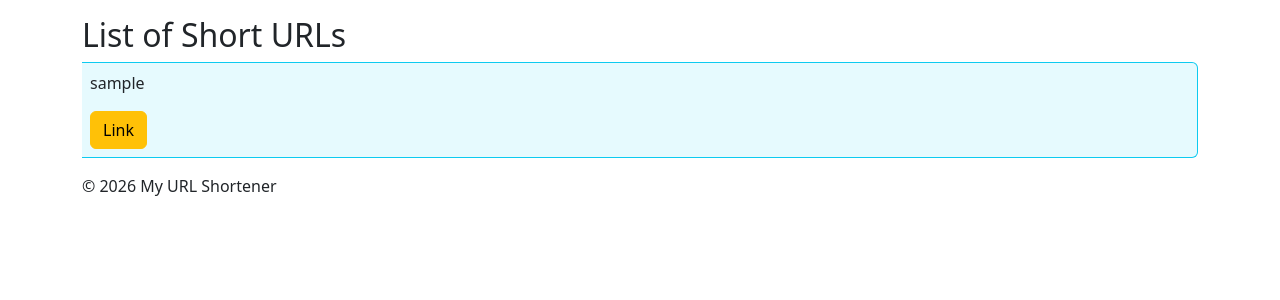
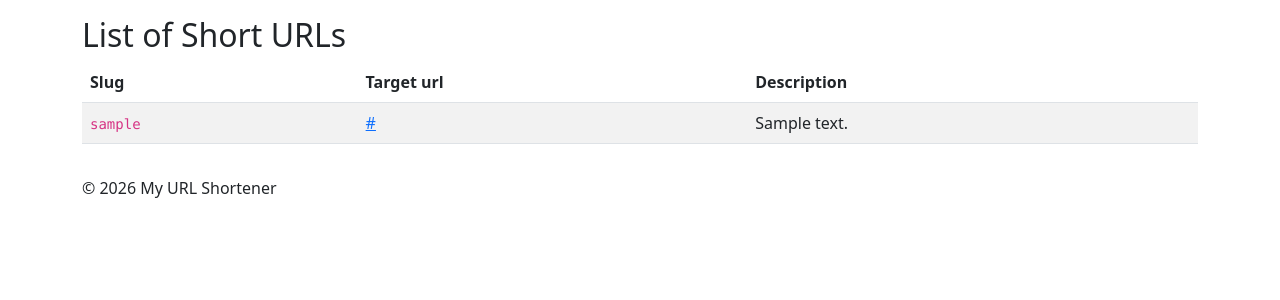
Before and after one commit to zifrit/url_shortener, a FastAPI app: template app/templates/short_url/list.html in a window 1280 px wide. Shown: the part 56-356 px from the top of the page. Run offline with FastAPI, Linux system fonts and the light colour scheme; the template is opened without the code that fills it: most values are stand-ins (such as "Sample title", 1, 10 or a date in 2020); parts of the project's set-up code (start-up, migrations or seed data) failed here and were passed over.

Commit message:
add: enhance film and short URL listings with table format in web interface

```diff
--- a/app/templates/short_url/list.html
+++ b/app/templates/short_url/list.html
@@ -10,17 +10,37 @@
     List of Short URLs
   </h2>
   {% if list_of_short_urls %}
-  	{% for short_url in list_of_short_urls %}
-  		<div class="container my-2 p-2 bg-info bg-opacity-10 border border-info border-start-0 rounded-end">
-      <p class="">
-        {{ short_url.slug }}
-      </p>
-        <a class="btn btn-warning " href="{{ short_url.target_url }}">Link</a>
-      </div>
-  	{% endfor %}
+    <div class="table-responsive">
+      <table class="table table-striped table-hover align-middle">
+        <thead>
+        <tr>
+          <th scope="col">Slug</th>
+          <th scope="col">Target url</th>
+          <th scope="col">Description</th>
+        </tr>
+        </thead>
+        <tbody>
+        {% for short_url in list_of_short_urls %}
+          <tr>
+            <td><code>{{ short_url.slug }}</code></td>
+            <td>
+              <a target="_blank" href="{{ short_url.target_url }}">{{ short_url.target_url }}</a>
+            </td>
+            <td>
+              {% if short_url.description %}
+                {{ short_url.description }}
+              {% else %}
+                <code>-</code>
+              {% endif %}
+            </td>
+          </tr>
+        {% endfor %}
+        </tbody>
+      </table>
+    </div>
   {% else %}
-  	<h2>
-    Doesn't have short URLs yet.
+    <h2>
+      Doesn't have short URLs yet.
     </h2>
   {% endif %}
 {% endblock %}
```
Also changed, not shown: app/templates/film/list.html (+20 -13 lines).
